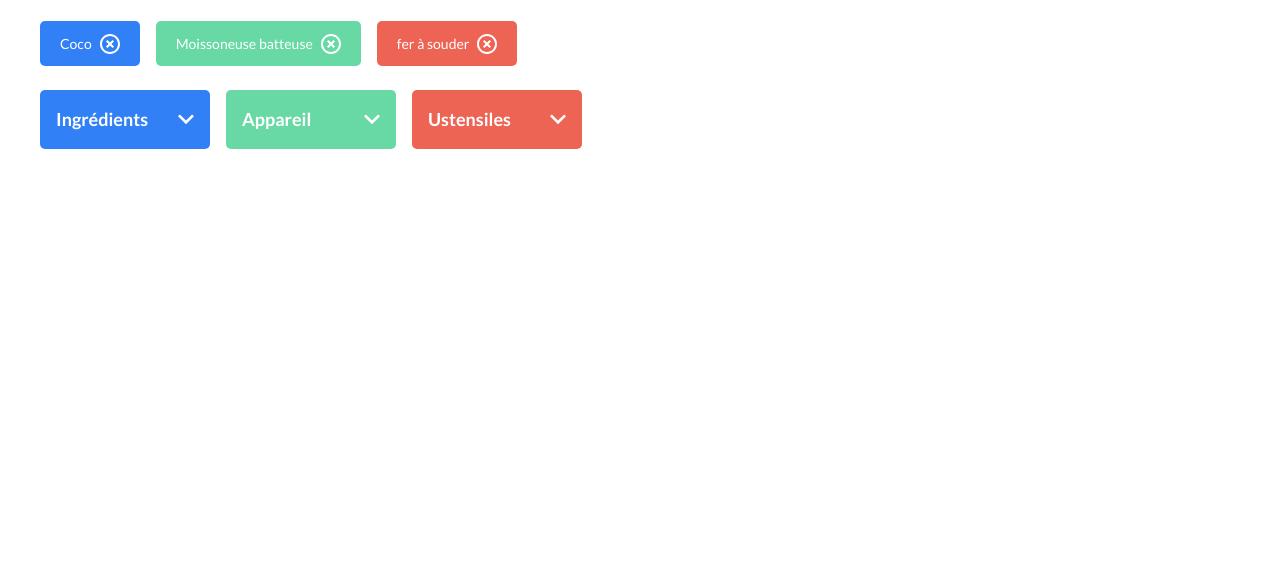
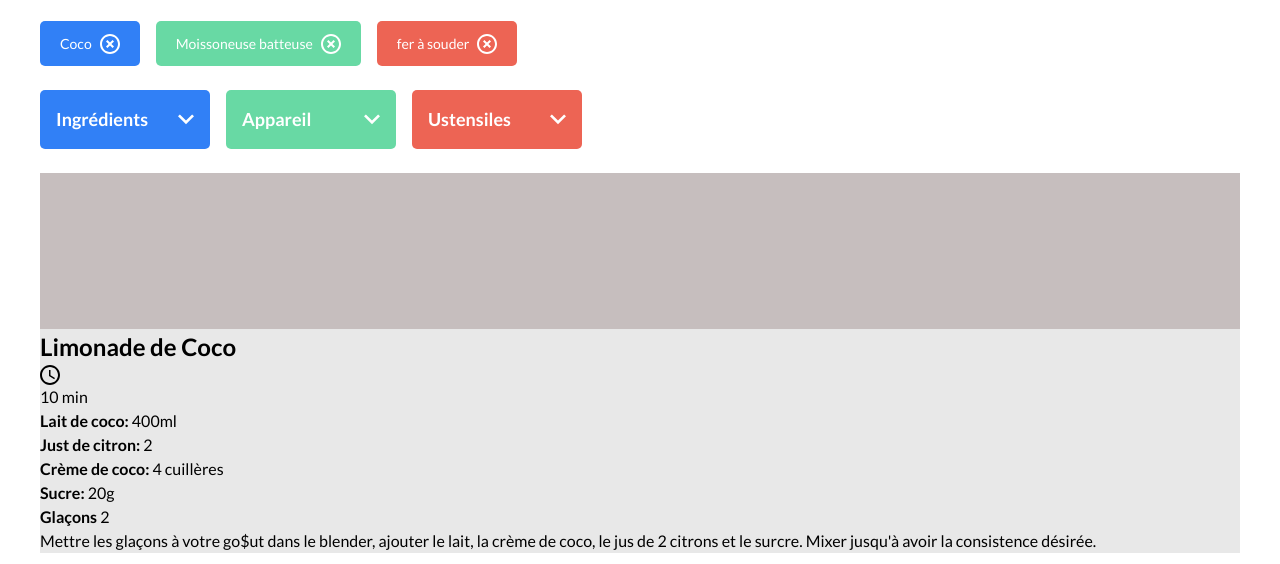
Before and after one commit to Allandrow/CyrilTiger_7_06072021, a website: page index.html in a window 1280 px wide. Shown: the part 236-800 px from the top of the page. Drawn offline with Linux system fonts and the light colour scheme.

Commit message:
WIP intégration result card

```diff
--- a/index.html
+++ b/index.html
@@ -65,6 +65,48 @@
             </div>
           </div>
         </div>
+        <div class="result-group">
+          <article class="result-card">
+            <div class="result-card__content">
+              <div class="result-card__content__head">
+                <h2>Limonade de Coco</h2>
+                <div class="timer">
+                  <img src="dist/img/timer.svg" alt="" />
+                  <span>10 min</span>
+                </div>
+              </div>
+              <div class="result-card__content__body">
+                <ul class="ingredients">
+                  <li>
+                    <strong>Lait de coco:</strong>
+                    <span>400ml</span>
+                  </li>
+                  <li>
+                    <strong>Just de citron:</strong>
+                    <span>2</span>
+                  </li>
+                  <li>
+                    <strong>Crème de coco:</strong>
+                    <span>4 cuillères</span>
+                  </li>
+                  <li>
+                    <strong>Sucre:</strong>
+                    <span>20g</span>
+                  </li>
+                  <li>
+                    <strong>Glaçons</strong>
+                    <span>2</span>
+                  </li>
+                </ul>
+                <p class="description">
+                  Mettre les glaçons à votre go$ut dans le blender, ajouter le lait, la
+                  crème de coco, le jus de 2 citrons et le surcre. Mixer jusqu'à avoir la
+                  consistence désirée.
+                </p>
+              </div>
+            </div>
+          </article>
+        </div>
       </form>
     </main>
   </body>
--- a/scss/base/_base.scss
+++ b/scss/base/_base.scss
@@ -25,3 +25,7 @@ main {
   display: flex;
   gap: 1rem;
 }
+
+.result-group {
+  margin: 1.5rem 0;
+}
--- a/scss/components/_index.scss
+++ b/scss/components/_index.scss
@@ -5,3 +5,5 @@
 @forward 'tag';
 
 @forward 'auxiliary-search';
+
+@forward 'result-card';
--- /dev/null
+++ b/scss/components/_result-card.scss
@@ -0,0 +1,13 @@
+@use '../abstracts/' as *;
+
+.result-card {
+  height: 380px;
+  background-color: $color-background-500;
+  display: flex;
+  align-items: flex-end;
+
+  &__content {
+    background-color: $color-background-300;
+    flex: 1;
+  }
+}
```
Also changed, not shown: dist/css/style.css, 1 other file.
